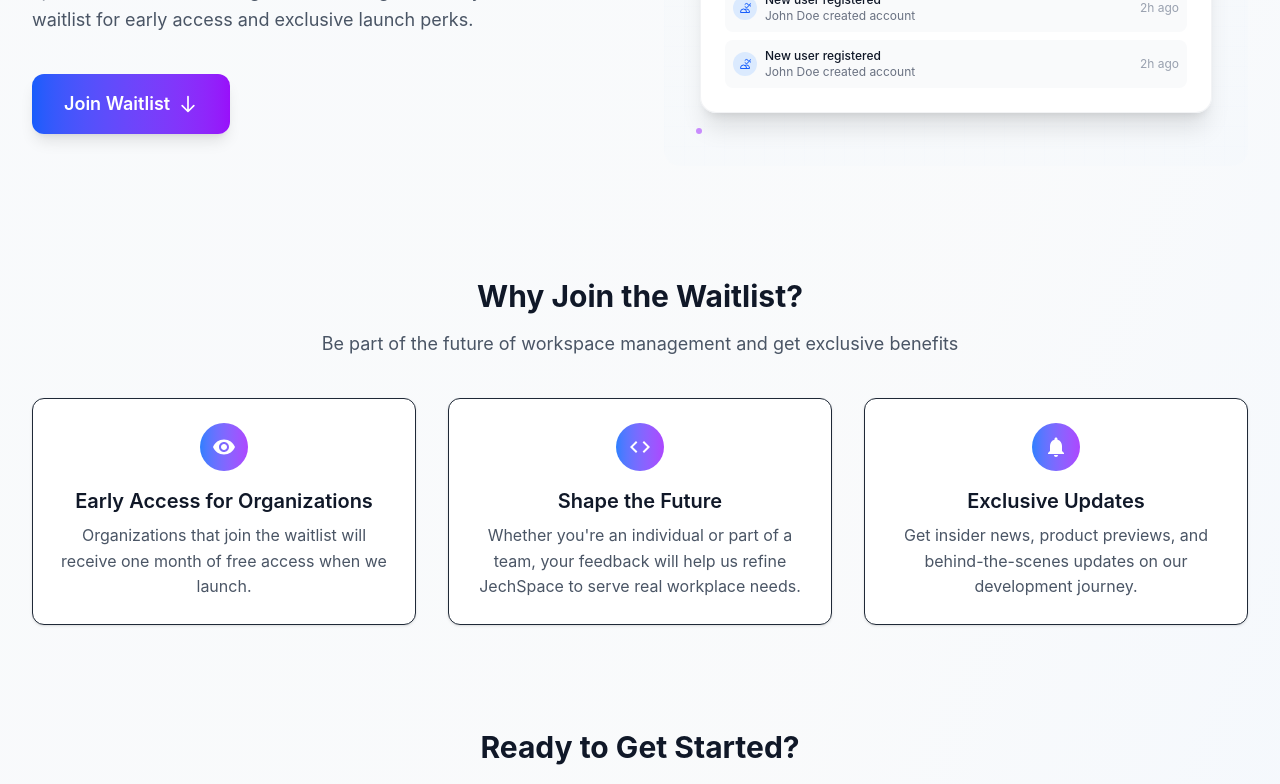
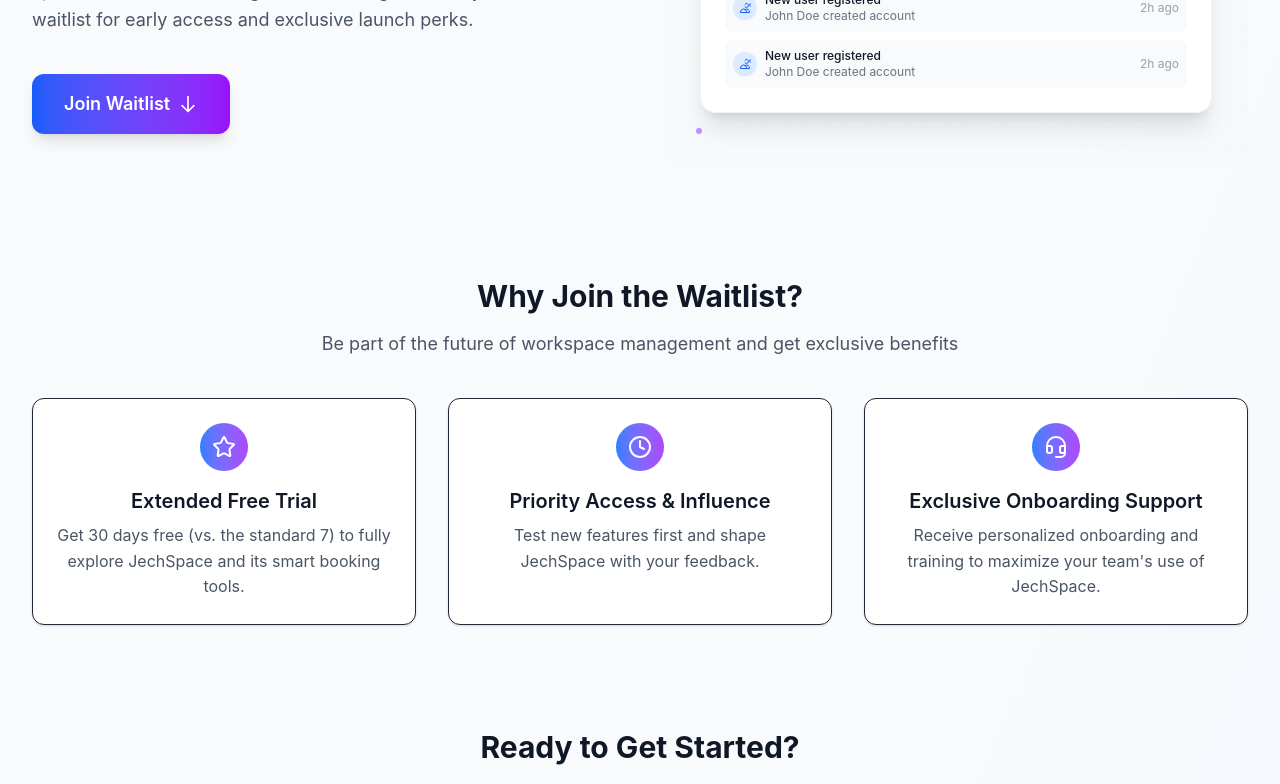
Before and after one commit to JechSpace/jechspace-waitlist-frontend, a React (Vite) app: page / in a window 1280 px wide. Shown: the part 430-1214 px from the top of the page. Built offline with nearby package versions, Linux system fonts and the light colour scheme.

Commit message:
Update waitlis info

```diff
--- a/src/components/WhyJoinWaitlist.jsx
+++ b/src/components/WhyJoinWaitlist.jsx
@@ -1,49 +1,28 @@
 import React from "react";
 import { motion } from "framer-motion";
+
+// icons for free trial, priority access, onboarding support
+import { Star, Clock, Headset } from "lucide-react";
 
 const WhyJoinWaitlist = () => {
     const benefits = [
         {
-            icon: (
-                <svg
-                    className="w-6 h-6"
-                    fill="currentColor"
-                    viewBox="0 0 24 24"
-                >
-                    <path d="M12 4.5C7 4.5 2.73 7.61 1 12c1.73 4.39 6 7.5 11 7.5s9.27-3.11 11-7.5c-1.73-4.39-6-7.5-11-7.5zM12 17c-2.76 0-5-2.24-5-5s2.24-5 5-5 5 2.24 5 5-2.24 5-5 5zm0-8c-1.66 0-3 1.34-3 3s1.34 3 3 3 3-1.34 3-3-1.34-3-3-3z" />
-                </svg>
-            ),
-            title: "Early Access for Organizations",
+            icon: <Star className="w-6 h-6" />,
+            title: "Extended Free Trial",
             description:
-                "Organizations that join the waitlist will receive one month of free access when we launch.",
+                "Get 30 days free (vs. the standard 7) to fully explore JechSpace and its smart booking tools.",
         },
         {
-            icon: (
-                <svg
-                    className="w-6 h-6"
-                    fill="currentColor"
-                    viewBox="0 0 24 24"
-                >
-                    <path d="M9.4 16.6L4.8 12l4.6-4.6L8 6l-6 6 6 6 1.4-1.4zm5.2 0L19.2 12l-4.6-4.6L16 6l6 6-6 6-1.4-1.4z" />
-                </svg>
-            ),
-            title: "Shape the Future",
+            icon: <Clock className="w-6 h-6" />,
+            title: "Priority Access & Influence",
             description:
-                "Whether you're an individual or part of a team, your feedback will help us refine JechSpace to serve real workplace needs.",
+                "Test new features first and shape JechSpace with your feedback.",
         },
         {
-            icon: (
-                <svg
-                    className="w-6 h-6"
-                    fill="currentColor"
-                    viewBox="0 0 24 24"
-                >
-                    <path d="M12 22c1.1 0 2-.9 2-2h-4c0 1.1.89 2 2 2zm6-6v-5c0-3.07-1.64-5.64-4.5-6.32V4c0-.83-.67-1.5-1.5-1.5s-1.5.67-1.5 1.5v.68C7.63 5.36 6 7.92 6 11v5l-2 2v1h16v-1l-2-2z" />
-                </svg>
-            ),
-            title: "Exclusive Updates",
+            icon: <Headset className="w-6 h-6" />,
+            title: "Exclusive Onboarding Support",
             description:
-                "Get insider news, product previews, and behind-the-scenes updates on our development journey.",
+                "Receive personalized onboarding and training to maximize your team's use of JechSpace.",
         },
     ];
 
@@ -82,7 +61,6 @@
                     </motion.div>
                 ))}
             </div>
-
         </motion.div>
     );
 };
```
